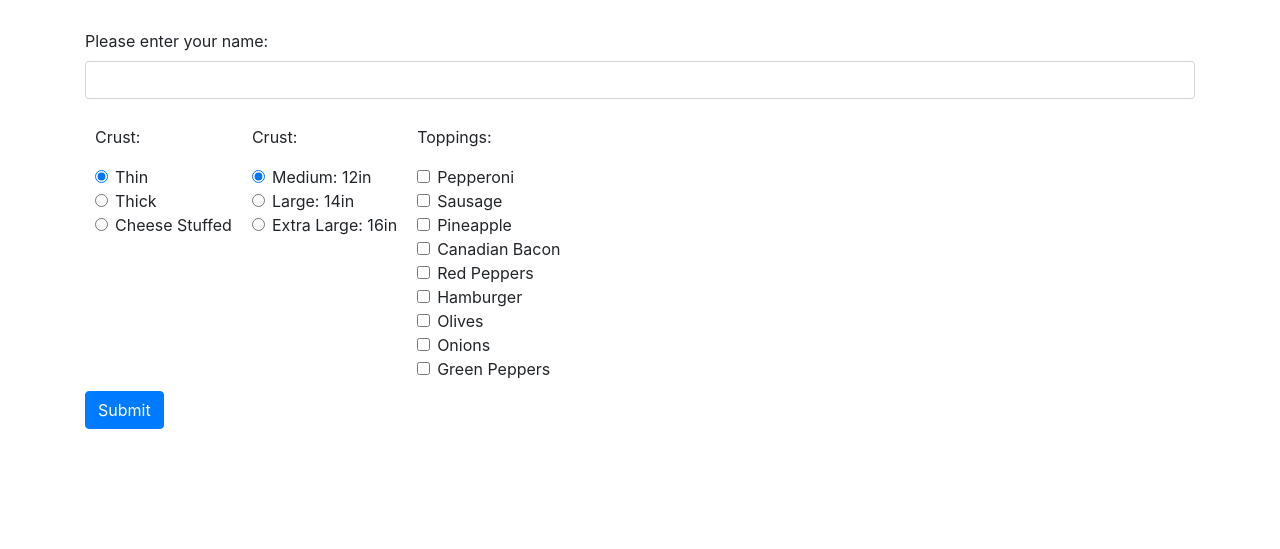
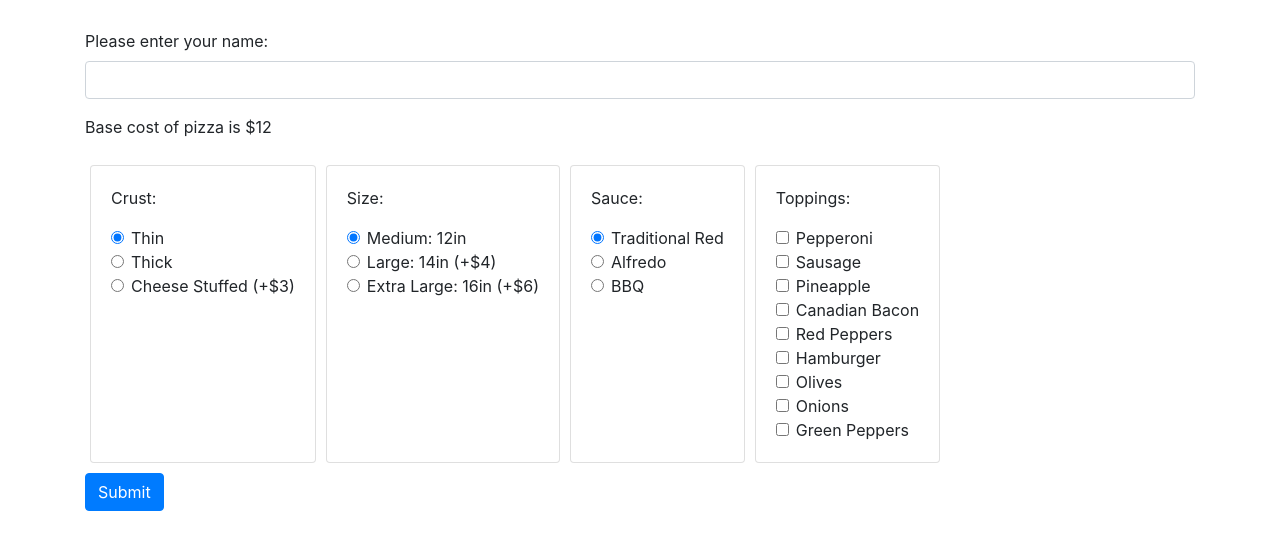
Before and after one commit to DeryckJackson/pizza-parlor, a plain HTML site: page index.html in a window 1280 px wide. Shown: the part 179-728 px from the top of the page. Drawn offline with nearby package versions, Linux system fonts and the light colour scheme.

Commit message:
add sauce section and add to pizza object

```diff
--- a/css/styles.css
+++ b/css/styles.css
@@ -5,11 +5,12 @@
 .flexbox {
   display: flex;
   flex-direction: column;
-  margin: 10px;
+  margin: 10px 5px;
   align-items: flex-start;
 }
 
 .flexbox-row {
   display: flex;
   flex-direction: row;
+  flex-wrap: wrap;
 }
--- a/index.html
+++ b/index.html
@@ -16,8 +16,10 @@
         <label for="name">Please enter your name:</label>
         <input type="text" class="form-control" id="name">
       </div>
+      <p>Base cost of pizza is $12</p>
       <div class="flexbox-row">
-        <div class="flexbox">
+        <div class="flexbox card">
+          <div class="card-body">
           <p>Crust:</p>
             <div class="form-check">
               <label class="form-check-label" for="crust"><input type="radio" class="form-check-input" id="thin" name="crust" value="thin" checked> Thin</label>
@@ -26,22 +28,40 @@
               <label class="form-check-label" for="crust"><input type="radio" class="form-check-input" id="thick" name="crust" value="thick"> Thick</label>
             </div>
             <div class="form-check">
-            <label class="form-check-label" for="crust"><input type="radio" class="form-check-input" id="cheese" name="crust" value="cheese"> Cheese Stuffed</label>
+              <label class="form-check-label" for="crust"><input type="radio" class="form-check-input" id="cheese" name="crust" value="cheese"> Cheese Stuffed (+$3)</label>
             </div>
           </div>
-        <div class="flexbox">
-          <p>Crust:</p>
+        </div>
+        <div class="flexbox card">
+          <div class="card-body">
+            <p>Size:</p>
             <div class="form-check">
               <label class="form-check-label" for="crust"><input type="radio" class="form-check-input" id="medium" name="size" value="medium" checked> Medium: 12in</label>
             </div>
             <div class="form-check">
-            <label class="form-check-label" for="crust"><input type="radio" class="form-check-input" id="large" name="size" value="large"> Large: 14in</label>
+              <label class="form-check-label" for="crust"><input type="radio" class="form-check-input" id="large" name="size" value="large"> Large: 14in (+$4)</label>
             </div>
             <div class="form-check">
-            <label class="form-check-label" for="crust"><input type="radio" class="form-check-input" id="extra-large" name="size" value="extra-large"> Extra Large: 16in</label>
+              <label class="form-check-label" for="crust"><input type="radio" class="form-check-input" id="extra-large" name="size" value="extra-large"> Extra Large: 16in (+$6)</label>
             </div>
           </div>
-        <div class="flexbox">
+        </div>
+        <div class="flexbox card">
+          <div class="card-body">
+            <p>Sauce:</p>
+            <div class="form-check">
+              <label class="form-check-label" for="sauce"><input type="radio" class="form-check-input" id="red" name="sauce" value="red" checked> Traditional Red</label>
+            </div>
+            <div class="form-check">
+              <label class="form-check-label" for="sauce"><input type="radio" class="form-check-input" id="alfredo" name="sauce" value="alfredo"> Alfredo</label>
+            </div>
+            <div class="form-check">
+              <label class="form-check-label" for="sauce"><input type="radio" class="form-check-input" id="bbq" name="sauce" value="bbq"> BBQ</label>
+            </div>
+          </div>
+        </div>
+        <div class="flexbox card">
+          <div class="card-body">
             <p>Toppings:</p>
             <div class="form-check">
               <input type="checkbox" class="form-check-input" name="toppings" id="pepperoni" value="pepperoni">
@@ -81,6 +101,7 @@
             </div>
           </div>
         </div>
+      </div>
         <button type="submit" class="btn btn-primary">Submit</button>
       </form>
       <div class="output hide">
--- a/js/scripts.js
+++ b/js/scripts.js
@@ -3,6 +3,7 @@ function Pizza() {
   this.name = "";
   this.size = "";
   this.crust = ""
+  this.sauce = ""
   this.cost = 10;
   this.toppings = {
     "pepperoni": 1,
@@ -21,7 +22,7 @@ function Pizza() {
 Pizza.prototype.calculateCost = function() {
   switch (this.size) {
     case "medium":
-      this.cost += 2;
+      this.cost += 2
       break;
     case "large":
       this.cost += 4;
@@ -34,7 +35,7 @@ Pizza.prototype.calculateCost = function() {
   }
 
   if (this.crust === "cheese") {
-    this.cost += 4
+    this.cost += 3;
   }
 
   this.selectedToppings.forEach((element) => {
@@ -66,6 +67,7 @@ $(document).ready(function() {
     pizza.name = $("input#name").val()
     pizza.size = $("input:radio[name=size]:checked").val()
     pizza.crust = $("input:radio[name=crust]:checked").val()
+    pizza.sauce = $("input:radio[name=sauce]:checked").val()
 
     $("input:checkbox[name=toppings]").each(function() {
       if (this.checked) {
```
Lines whose indentation alone changed are shown as unchanged.
